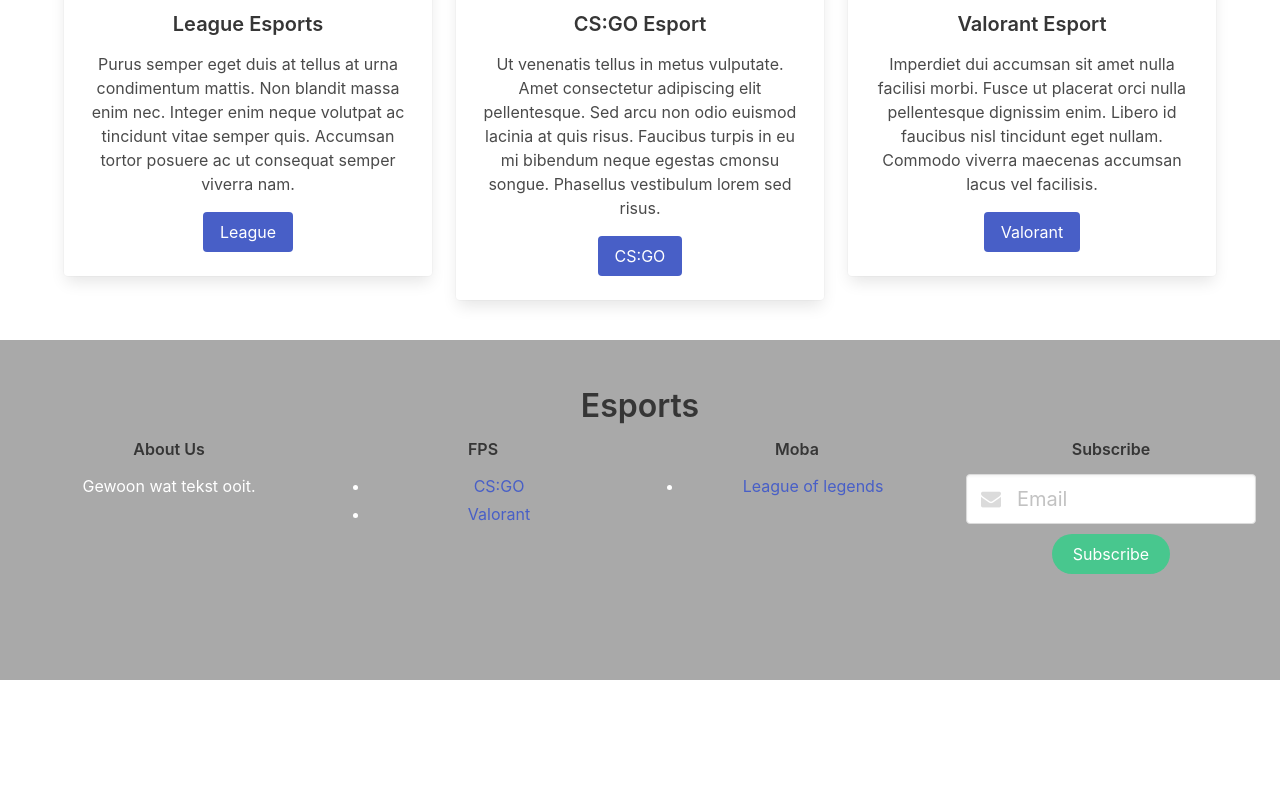
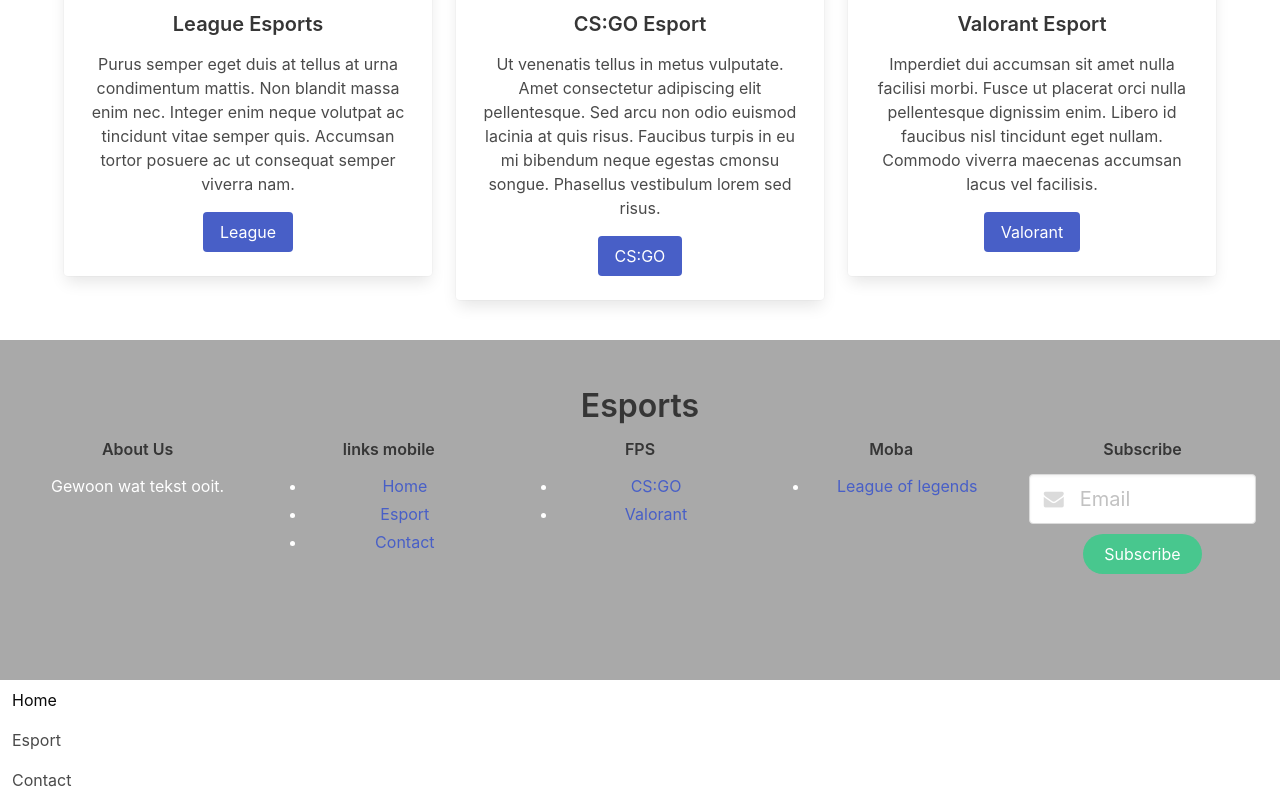
Before and after one commit to Fireshotryan/Hackathoncle2, a plain HTML site: page index.html in a window 1280 px wide. Shown: the part 1372-2172 px from the top of the page. Before the commit the page ends 2052 px from the top, so only its background shows below. Drawn offline with nearby package versions, Linux system fonts and the light colour scheme.

Commit message:
Update index.html

```diff
--- a/index.html
+++ b/index.html
@@ -26,10 +26,7 @@
                             </a>
                             <span class="navbarMenuHeroA" data-target="navbarMenuHeroA">
                                 <div class="navbar-end">
-                                <span>  <a class="navbar-item is-active" href="index.html">Home</a></span>
-                            <span>   <a class="navbar-item" href="esport.html">Esport</a></span>
-                            <span>   <a class="navbar-item" href="contact.html">Contact</a></span>
-                            </span>
+
                         </div>
                     </div>
                     <div id="navbarMenuHeroA" class="navbar-menu">
@@ -118,8 +115,9 @@
                 <div class="card-content">
                     <div class="content has-text-centered">
                         <h4>CS:GO Esport</h4>
-                            <p>Ut venenatis tellus in metus vulputate. Amet consectetur adipiscing elit pellentesque. Sed arcu non odio euismod lacinia at quis risus. Faucibus turpis in eu mi bibendum neque egestas cmonsu songue. Phasellus vestibulum lorem
-                                sed risus.</p>
+                        <p>Ut venenatis tellus in metus vulputate. Amet consectetur adipiscing elit pellentesque. Sed arcu non odio euismod lacinia at quis risus. Faucibus turpis in eu mi bibendum neque egestas cmonsu songue. Phasellus vestibulum lorem sed
+                            risus.
+                        </p>
                         <a class="button is-link modal-button" href="esport.html#fps">CS:GO</a></span>
                     </div>
                 </div>
@@ -157,6 +155,14 @@
                     </p>
                 </div>
                 <div class="column">
+                    <h6>links mobile</h6>
+                    <ul>
+                        <li><a href="index.html">Home</a></li>
+                        <li><a href="Esport.html">Esport</a></li>
+                        <li><a href="Contact.html">Contact</a></li>
+                    </ul>
+                </div>
+                <div class="column">
                     <h6>FPS</h6>
                     <ul>
                         <li><a href="https://www.counter-strike.net/">CS:GO</a></li>
@@ -183,5 +189,7 @@
         </div>
     </footer>
 
-
+    <a class="navbar-item is-active" href="index.html">Home</a>
+    <a class="navbar-item" href="esport.html">Esport</a>
+    <a class="navbar-item" href="contact.html">Contact</a>
 </body>
```
Lines whose indentation alone changed are shown as unchanged.
